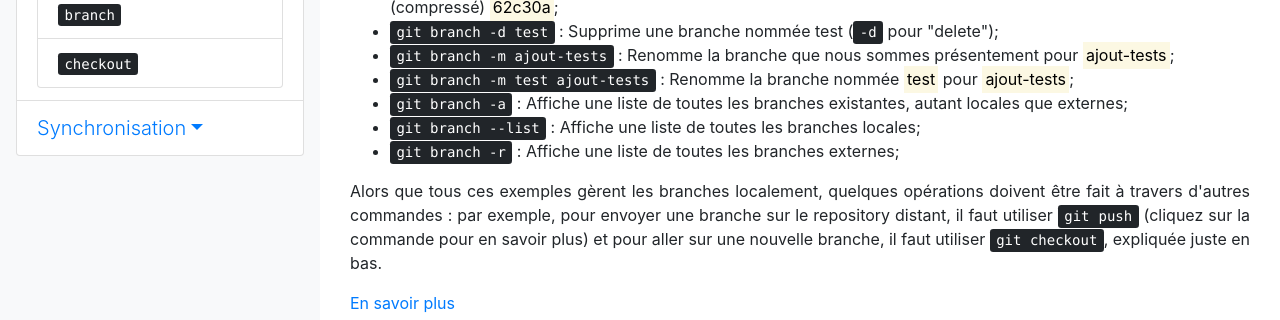
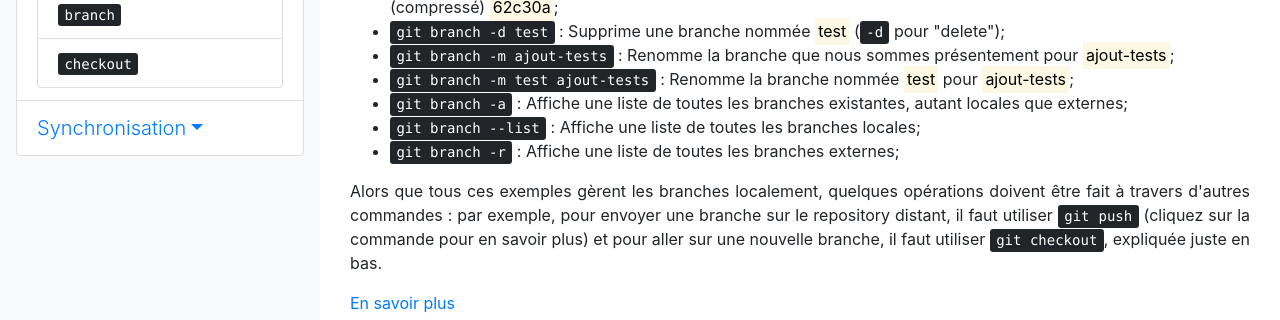
Before and after one commit to V-ed/School-MomoInternProject, a plain HTML site: page commands/branches.html in a window 1280 px wide. Shown: the part 467-787 px from the top of the page. Drawn offline with nearby package versions, Linux system fonts and the light colour scheme; a script that the page names is missing.

Commit message:
Fix typo (<amrk> --> <<mark>)

```diff
--- a/commands/branches.html
+++ b/commands/branches.html
@@ -258,7 +258,7 @@
 							<li><kbd>git branch test</kbd> : Créée une nouvelle branche nommée <mark>test</mark> à partir de la branche que nous sommes présentement;</li>
 							<li><kbd>git branch test2 <span class="font-italic">test</span></kbd> : Créée une nouvelle branche nommée <mark>test2</mark> étant une copie de la branche <mark>test</mark>;</li>
 							<li><kbd>git branch test <span class="font-italic">62c30a</span></kbd> : Créée une nouvelle branche nommée <mark>test</mark> à partir du commit ayant l'identifiant (compressé) <mark>62c30a</mark>;</li>
-							<li><kbd>git branch -d test</kbd> : Supprime une branche nommée <amrk>test</amrk> (<kbd>-d</kbd> pour "delete");</li>
+							<li><kbd>git branch -d test</kbd> : Supprime une branche nommée <mark>test</mark> (<kbd>-d</kbd> pour "delete");</li>
 							<li><kbd>git branch -m ajout-tests</kbd> : Renomme la branche que nous sommes présentement pour <mark>ajout-tests</mark>;</li>
 							<li><kbd>git branch -m test ajout-tests</kbd> : Renomme la branche nommée <mark>test</mark> pour <mark>ajout-tests</mark>;</li>
 							<li><kbd>git branch -a</kbd> : Affiche une liste de toutes les branches existantes, autant locales que externes;</li>
```
